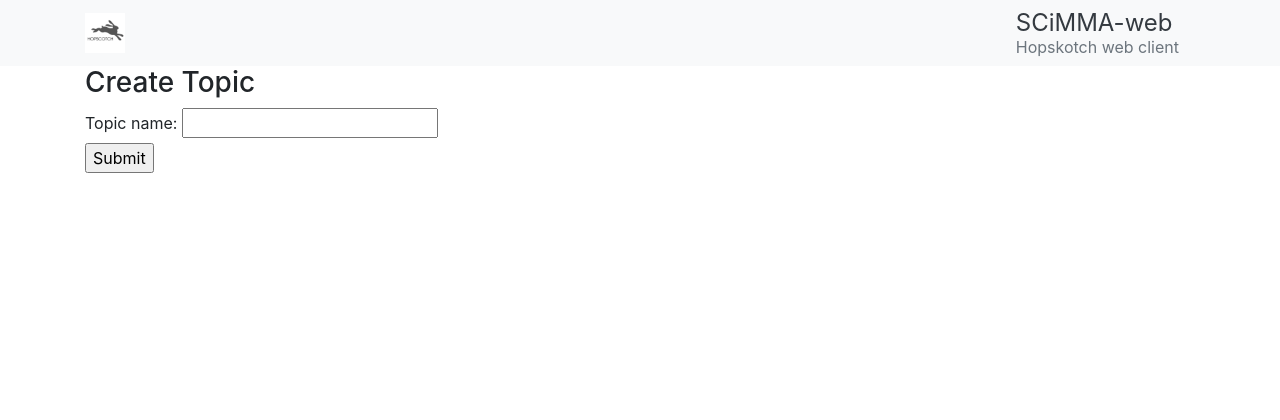
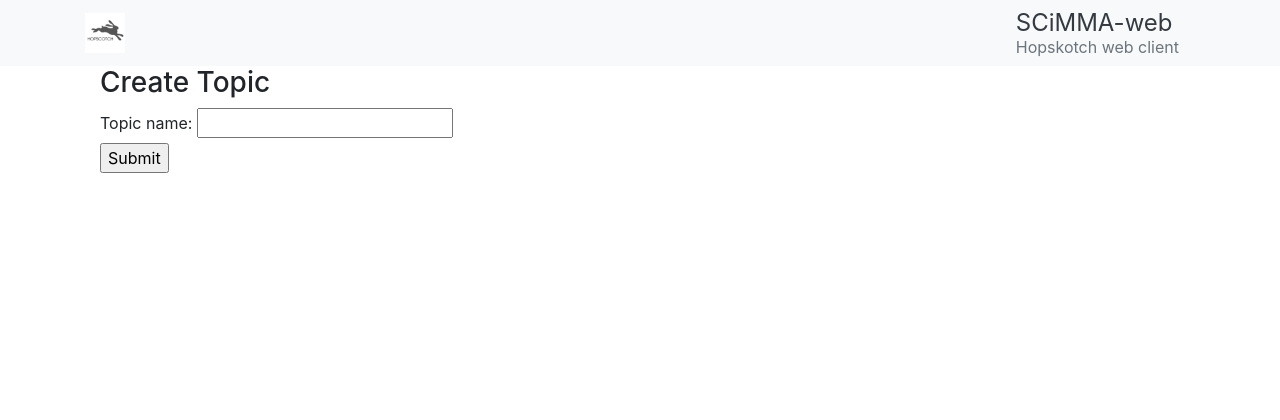
Before and after one commit to LCOGT/scimma-web, a Flask app: page /topic/create in a window 1280 px wide. Shown: the top 420 px of the page. Run offline with Flask 2, Linux system fonts and the light colour scheme; some libraries are stand-ins or nearby versions.

Commit message:
wrapped content in div class and auto-indented

```diff
--- a/templates/publish_form.html
+++ b/templates/publish_form.html
@@ -1,9 +1,11 @@
 {% extends "base.html" %}
 {% block content %}
+<div class="col-md-10">
     <h3>Publish Event</h3>
     <form action="" method="post">
         <div>{{ form.content.label }}: {{ form.content }}</div>
         <div>{{ form.topic.label }}: {{ form.topic }}</div>
         <div>{{ form.submit }}</div>
     </form>
+</div>
 {% endblock content %}
--- a/templates/topic_create.html
+++ b/templates/topic_create.html
@@ -1,8 +1,10 @@
 {% extends "base.html" %}
 {% block content %}
-<h3>Create Topic</h3>
-<form action="" method="post">
-    <div>{{ form.topic_name.label }}: {{ form.topic_name }}</div>
-    <div>{{ form.submit }}</div>
-</form>
+<div class="col-md-10">
+    <h3>Create Topic</h3>
+    <form action="" method="post">
+        <div>{{ form.topic_name.label }}: {{ form.topic_name }}</div>
+        <div>{{ form.submit }}</div>
+    </form>
+</div>
 {% endblock content %}
```
Lines whose indentation alone changed are shown as unchanged.
